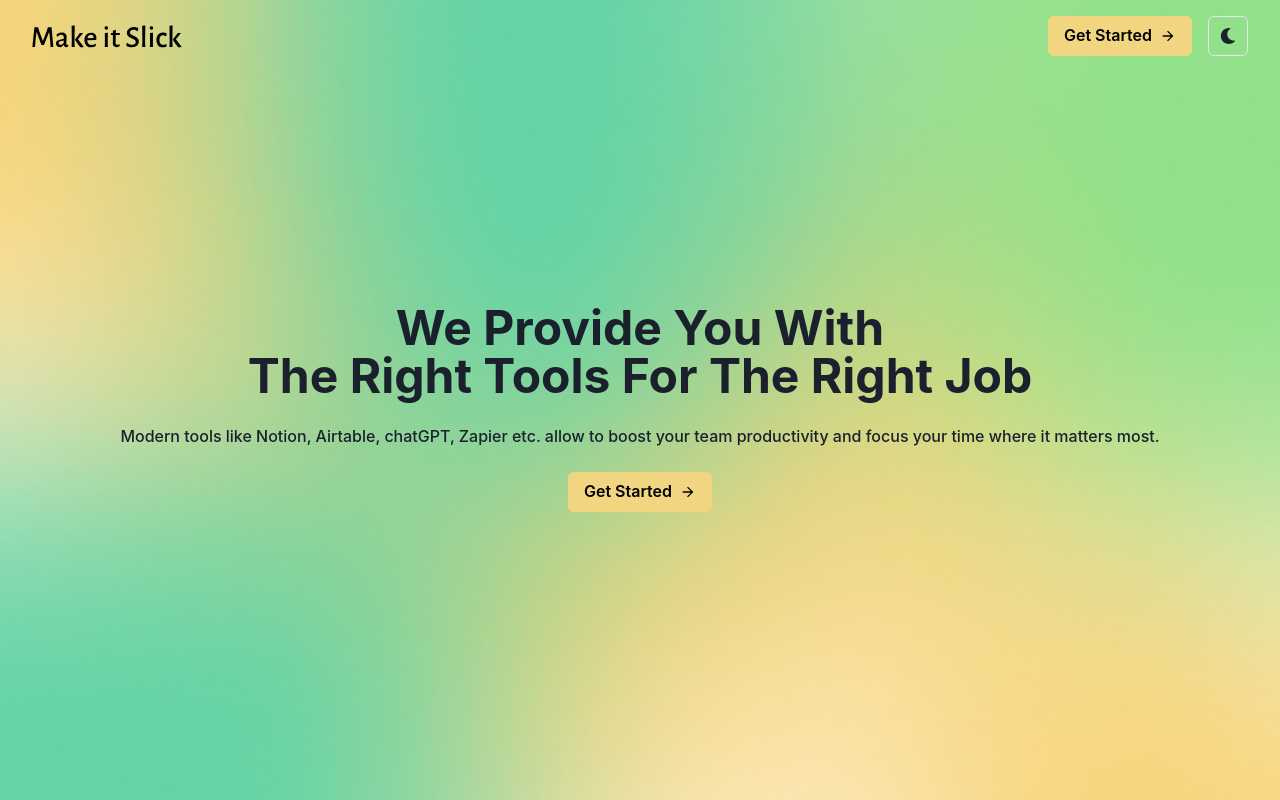
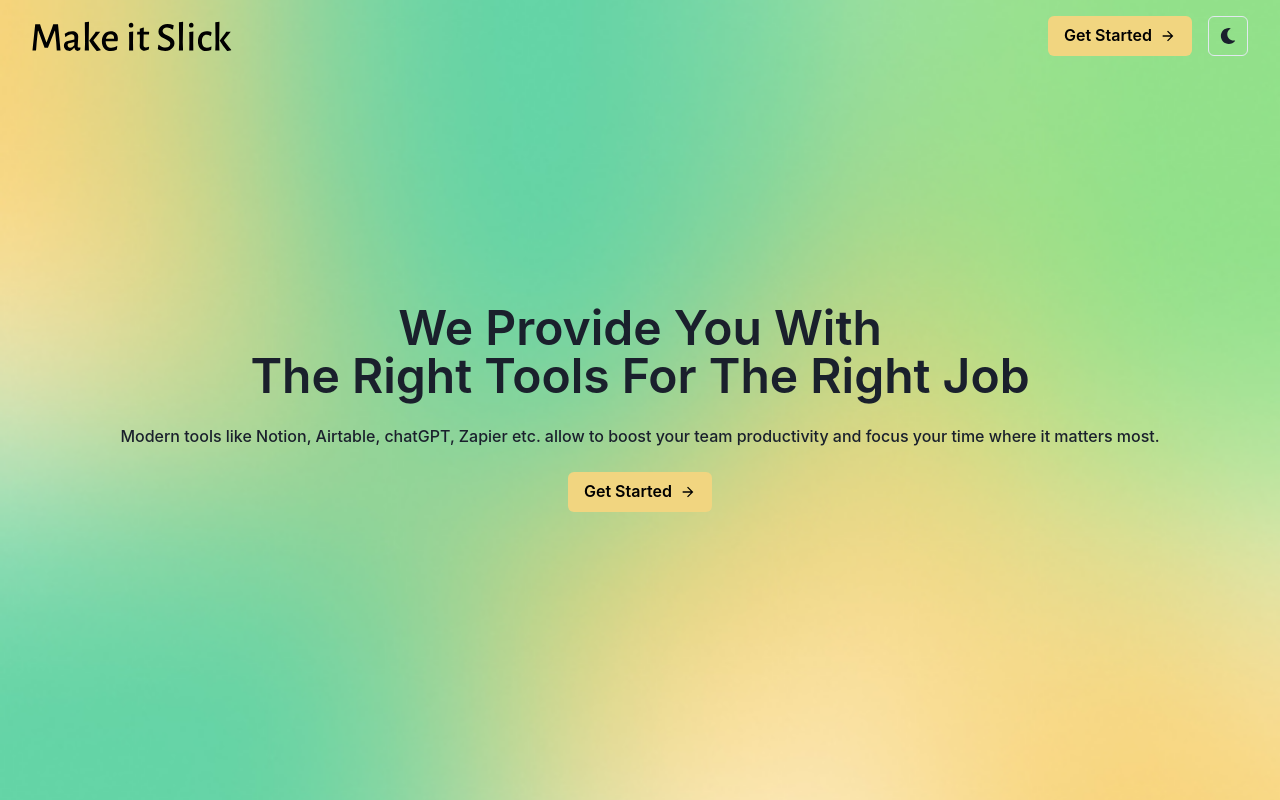
Before and after one commit to nicOwlas/make-it-slick, a Next.js app: page / in a window 1280 px wide. Built offline with nearby package versions, Linux system fonts and the light colour scheme.

Commit message:
Cosmetic changes to the logo

```diff
--- a/components/Logo.tsx
+++ b/components/Logo.tsx
@@ -4,7 +4,7 @@ interface LogoProps extends React.SVGProps<SVGSVGElement> {}
 
 export const Logo: React.FC<LogoProps> = (props) => (
   <svg
-    width="150"
+    width="200"
     height="35"
     viewBox="0 0 234 35"
     xmlns="http://www.w3.org/2000/svg"
--- a/pages/index.tsx
+++ b/pages/index.tsx
@@ -25,7 +25,7 @@ export default function Home() {
     >
       <Box textAlign="center" p={4}>
         <Stack spacing={6}>
-          <Heading as="h1" size="2xl">
+          <Heading as="h1" size="2xl" fontWeight={"semibold"}>
             We Provide You With<br></br>
             The Right Tools For The Right Job
           </Heading>
```
